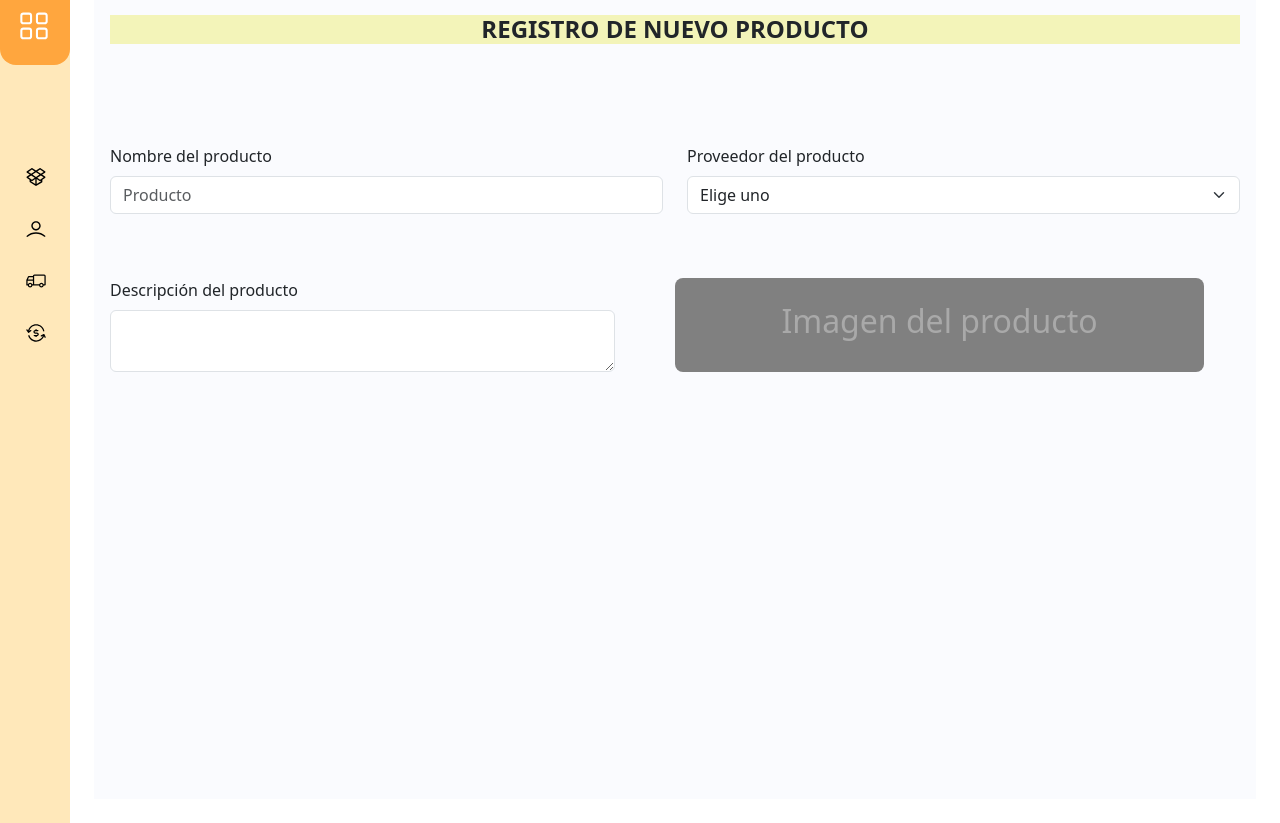
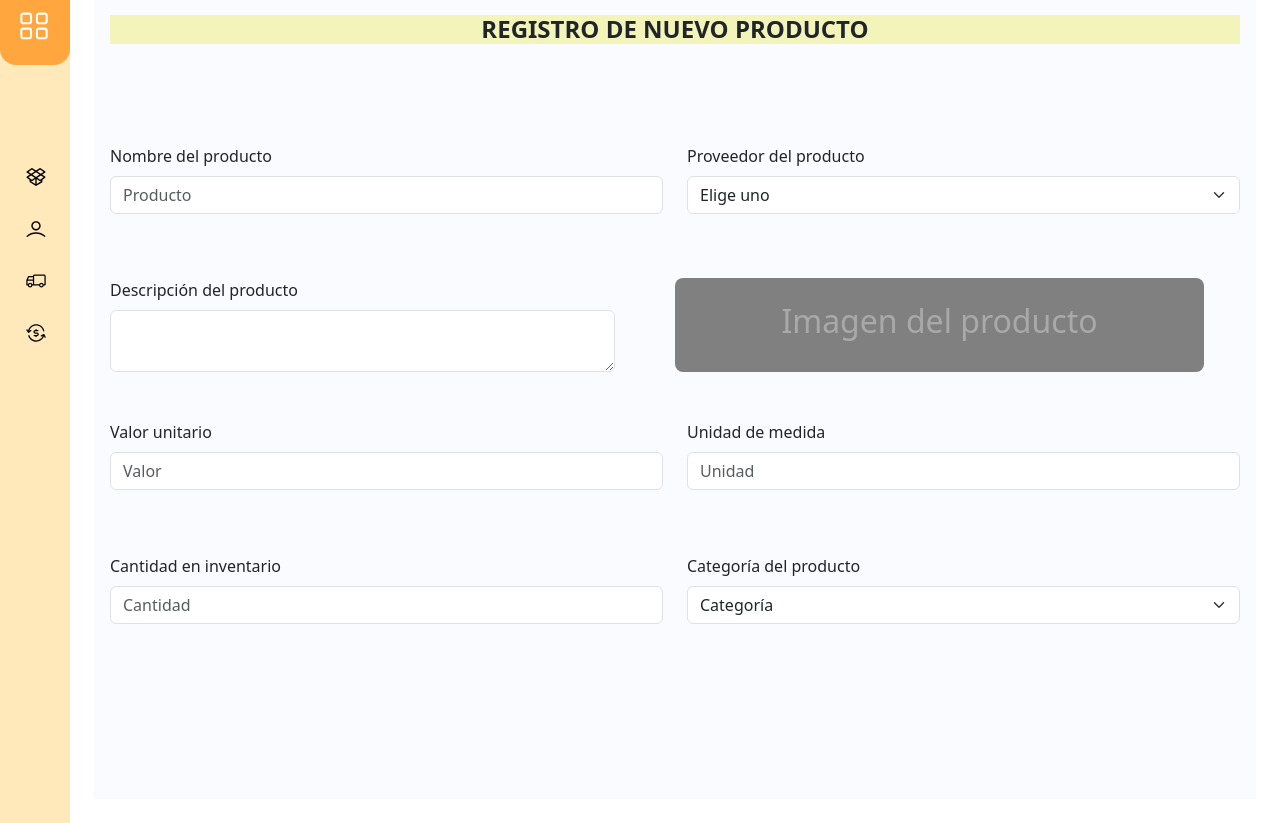
Before and after one commit to Leonel-Amaya/ADSO-Python-Flask, a Flask app: page /registrar-producto in a window 1280 px wide. Shown: the part 25-848 px from the top of the page. Run offline with Flask 3, Linux system fonts and the light colour scheme.

Commit message:
Agregando campos faltantes a registro de producto

```diff
--- a/src/templates/producto.html
+++ b/src/templates/producto.html
@@ -15,8 +15,8 @@
                 <label for="" class="form-label">Proveedor del producto</label>
                 <select name="" id="" class="form-select">
                     <option value="">Elige uno</option>
-                    <option value="">Manzanas</option>
-                    <option value="">Peras</option>
+                    <option value="">Proveedor 1</option>
+                    <option value="">Proveedor 2</option>
                 </select>
             </div>
         </div>
@@ -30,7 +30,30 @@
                 <h2>Imagen del producto</h2>
             </div>
         </div>
-
+        <div class="row mt-5">
+            <div class="mb-3 col">
+                <label for="valor_unitario" class="form-label">Valor unitario</label>
+                <input type="number" id="valor_unitario" class="form-control" placeholder="Valor">
+            </div>
+            <div class="mb-3 col">
+                <label for="unidad_medida" class="form-label">Unidad de medida</label>
+                <input type="text" id="unidad_medida" class="form-control" placeholder="Unidad">
+            </div>
+        </div>
+        <div class="row mt-5">
+            <div class="mb-3 col">
+                <label for="cantidad_stock" class="form-label">Cantidad en inventario</label>
+                <input type="number" id="cantidad_stock" class="form-control" placeholder="Cantidad">
+            </div>
+            <div class="mb-3 col">
+                <label for="cateogria" class="form-label">Categoría del producto</label>
+                <select name="cateogria" id="cateogria" class="form-select">
+                    <option value="">Categoría</option>
+                    <option value="">Frutas</option>
+                    <option value="">Verduras</option>
+                </select>
+            </div>
+        </div>
     </section>
 </div>
 {% endblock %}
```
